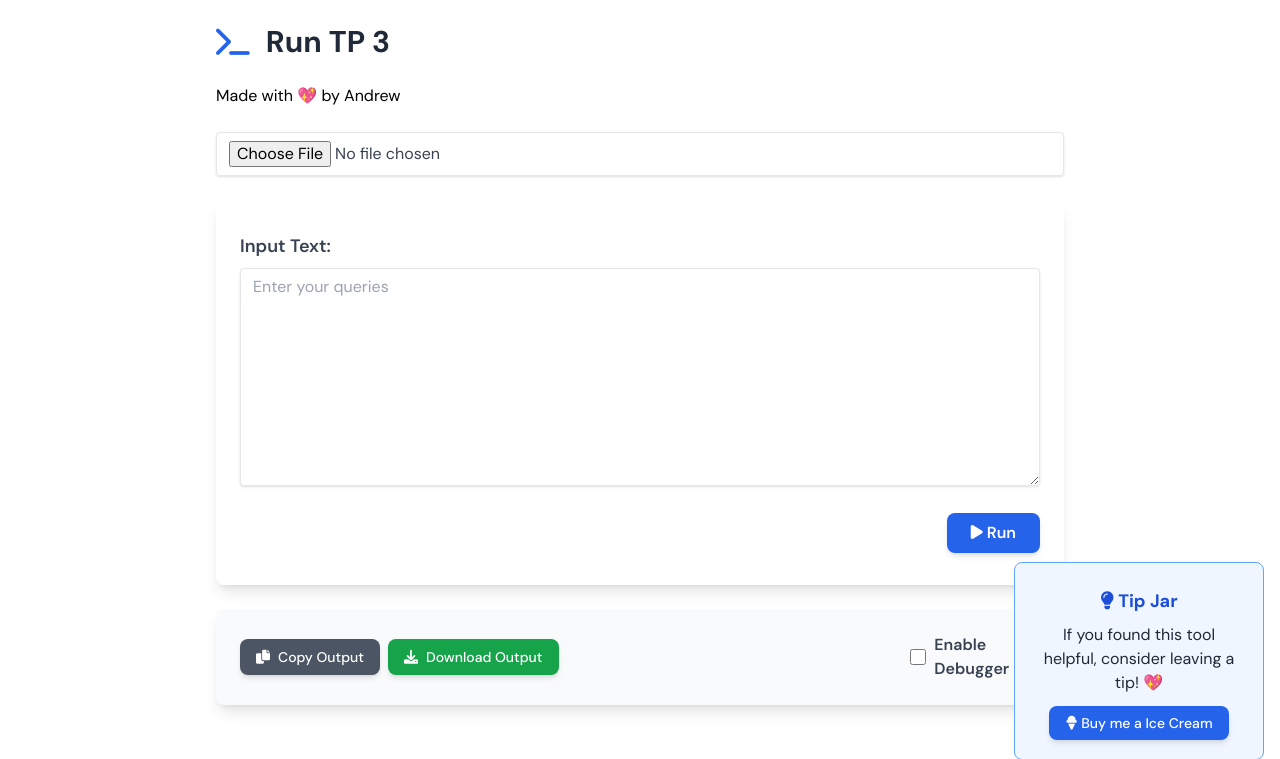
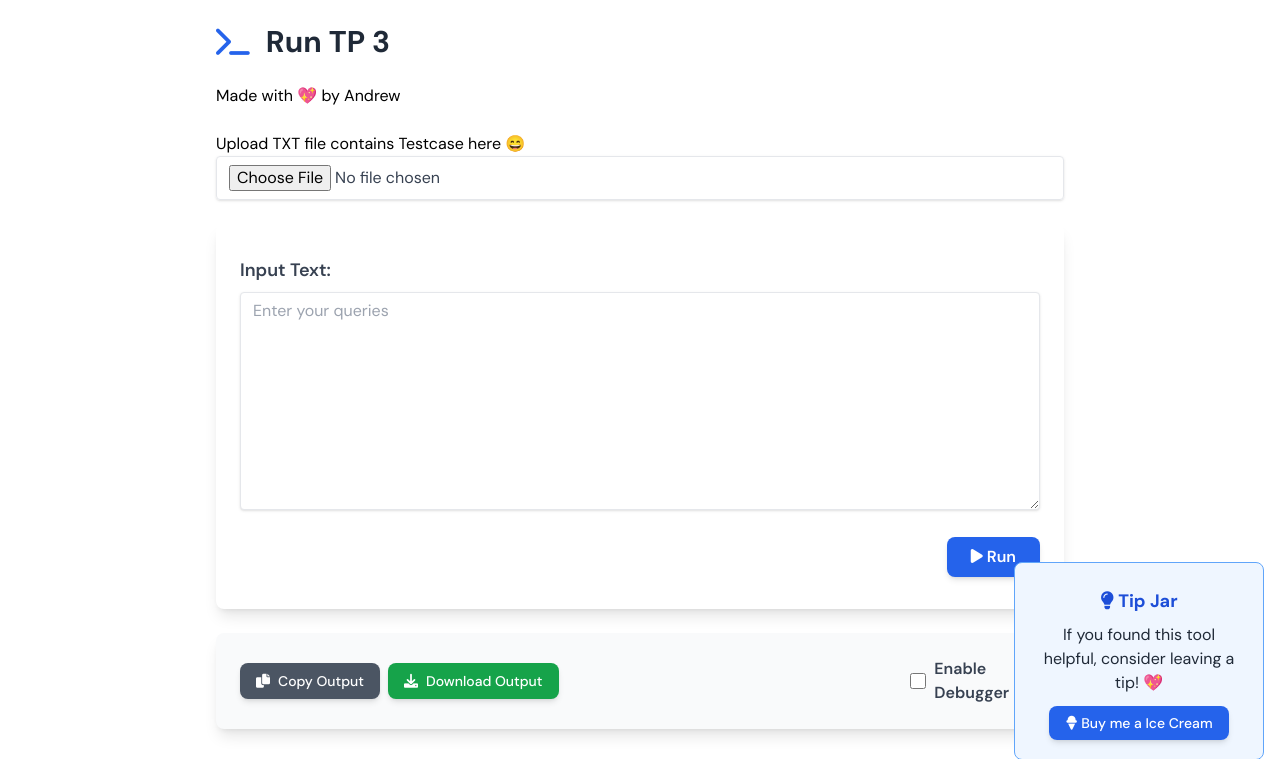
Before and after one commit to Andrew4Coding/teperunner, a Django app: page / in a window 1280 px wide. Shown: the top 759 px of the page. Run offline with Django 4.2, Linux system fonts and the light colour scheme; some libraries are stand-ins or nearby versions.

Commit message:
feat: add label to upload

```diff
--- a/main/templates/main.html
+++ b/main/templates/main.html
@@ -24,6 +24,7 @@
 		class="mb-6"
 	>
 		<div class="mb-5">
+			<label for="">Upload TXT file contains Testcase here 😄</label>
 			<input
 				type="file"
 				id="file-upload"
```
